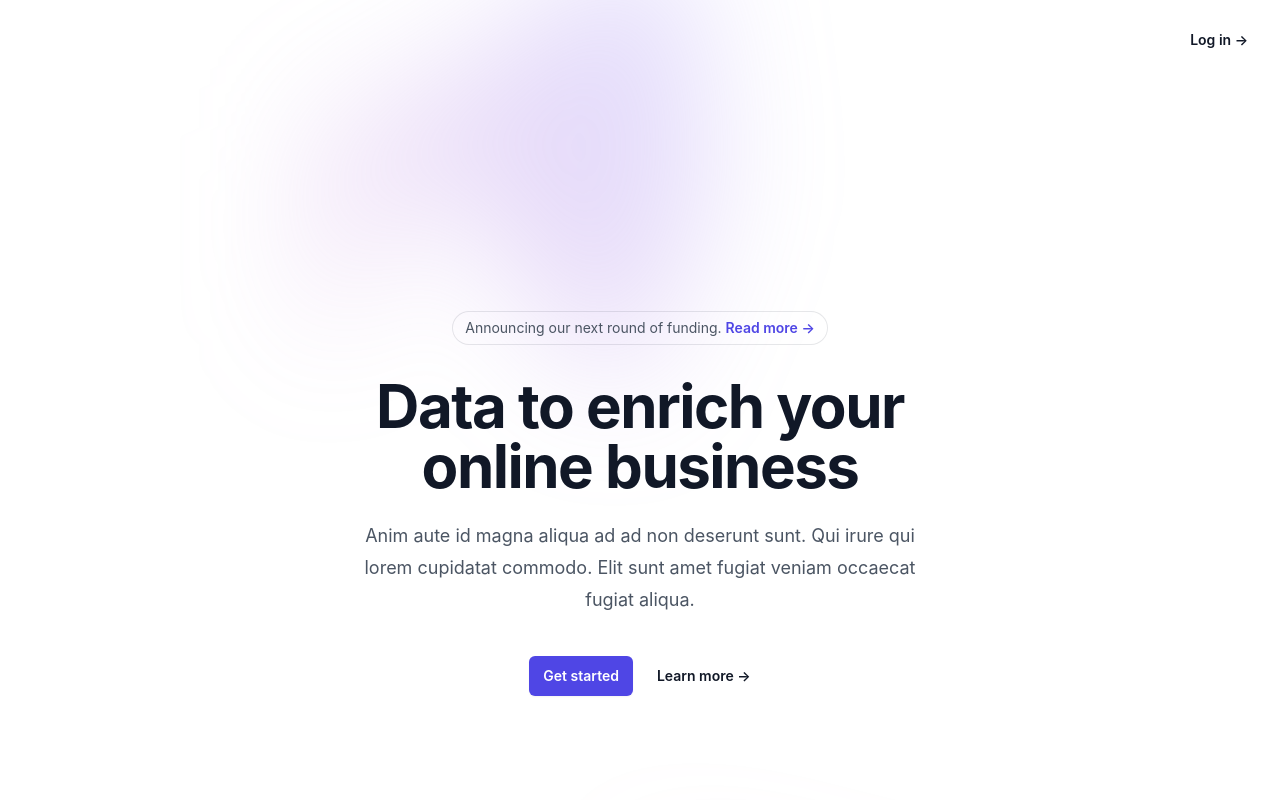
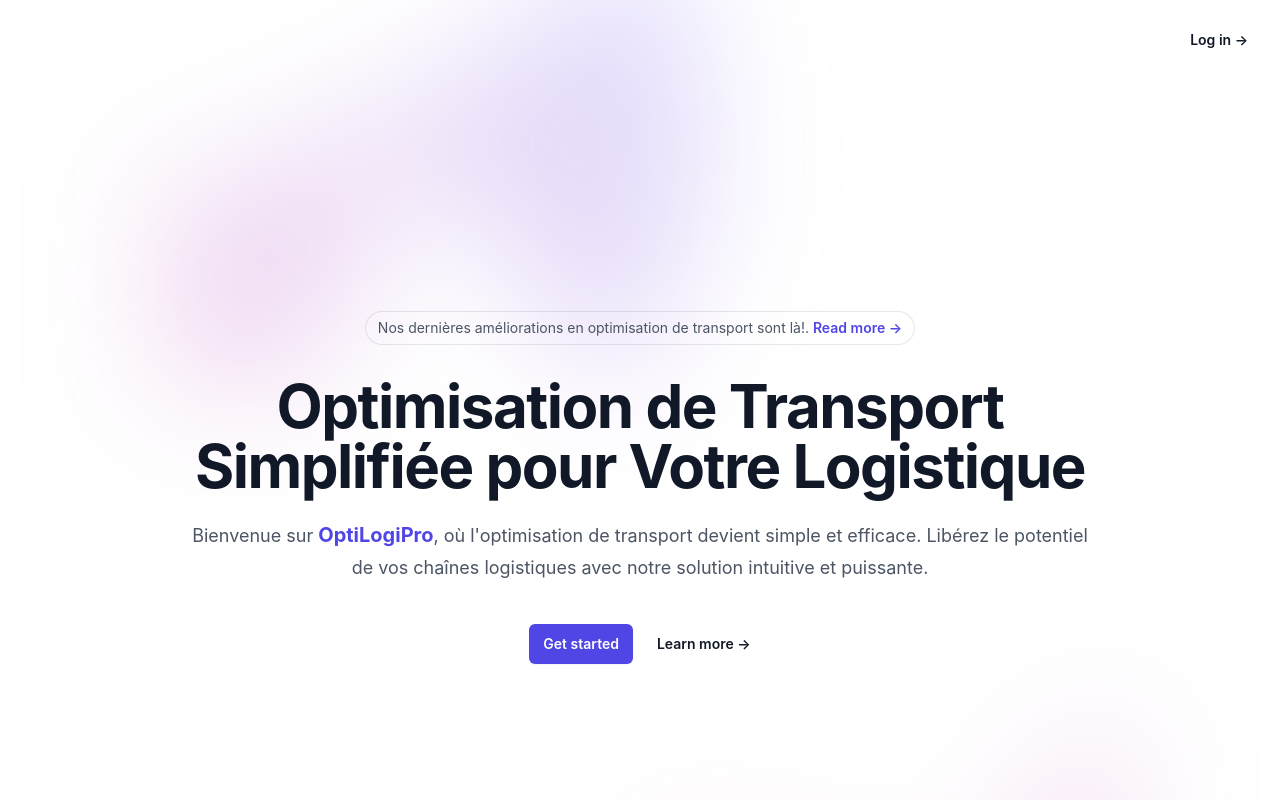
Before and after one commit to juven0/tansp_mintab, a React (Vite) app: page / in a window 1280 px wide. Shown: the top 800 px of the page. Built offline with nearby package versions, Linux system fonts and the light colour scheme.

Commit message:
moddif du hero page

```diff
--- a/package.json
+++ b/package.json
@@ -14,7 +14,8 @@
     "@heroicons/react": "^2.1.3",
     "antd": "^5.16.2",
     "react": "^18.2.0",
-    "react-dom": "^18.2.0"
+    "react-dom": "^18.2.0",
+    "reactflow": "^11.11.2"
   },
   "devDependencies": {
     "@types/react": "^18.2.66",
--- a/src/algobase.ts
+++ b/src/algobase.ts
@@ -28,7 +28,6 @@
                 }
             }
             rw[index].data[indeMin] = Infinity
-
         }
     }
     console.log(items)
--- a/src/pages/hero/hero.tsx
+++ b/src/pages/hero/hero.tsx
@@ -2,11 +2,11 @@
 import { Dialog } from '@headlessui/react'
 import { Bars3Icon, XMarkIcon } from '@heroicons/react/24/outline'
 
-// const navigation = [
-//   { name: 'Product', href: '#' },
-//   { name: 'Features', href: '#' },
-//   { name: 'Marketplace', href: '#' },
-//   { name: 'Company', href: '#' },
+const navigation = [
+  { name: 'Product', href: '#' },
+  { name: 'Features', href: '#' },
+  { name: 'Marketplace', href: '#' },
+  { name: 'Company', href: '#' },]
 
 
 export const Hero = ():JSX.Element=> {
@@ -18,7 +18,7 @@
         <nav className="flex items-center justify-between p-6 lg:px-8" aria-label="Global">
           <div className="flex lg:flex-1">
             <a href="#" className="-m-1.5 p-1.5">
-              <span className="sr-only">Your Company</span>
+              <span className="sr-only">OptiLogiPro</span>
               <img
                 className="h-8 w-auto"
                 src="#"
@@ -47,7 +47,7 @@
           <Dialog.Panel className="fixed inset-y-0 right-0 z-50 w-full overflow-y-auto bg-white px-6 py-6 sm:max-w-sm sm:ring-1 sm:ring-gray-900/10">
             <div className="flex items-center justify-between">
               <a href="#" className="-m-1.5 p-1.5">
-                <span className="sr-only">Your Company</span>
+                <span className="sr-only">OptiLogiPro</span>
                 <img
                   className="h-8 w-auto"
                   src="#"
@@ -66,7 +66,7 @@
             <div className="mt-6 flow-root">
               <div className="-my-6 divide-y divide-gray-500/10">
                 <div className="space-y-2 py-6">
-                  {/* {navigation.map((item) => (
+                  {navigation.map((item) => (
                     <a
                       key={item.name}
                       href={item.href}
@@ -74,7 +74,7 @@
                     >
                       {item.name}
                     </a>
-                  ))} */}
+                  ))}
                 </div>
                 <div className="py-6">
                   <a
@@ -103,10 +103,10 @@
             }}
           />
         </div>
-        <div className="mx-auto max-w-xl py-32 sm:py-48 lg:py-56">
+        <div className="mx-auto max-w-4xl py-32 sm:py-48 lg:py-56">
           <div className="hidden sm:mb-8 sm:flex sm:justify-center">
             <div className="relative rounded-full px-3 py-1 text-sm leading-6 text-gray-600 ring-1 ring-gray-900/10 hover:ring-gray-900/20">
-              Announcing our next round of funding.{' '}
+            Nos dernières améliorations en optimisation de transport sont là!.{' '}
               <a href="#" className="font-semibold text-indigo-600">
                 <span className="absolute inset-0" aria-hidden="true" />
                 Read more <span aria-hidden="true">&rarr;</span>
@@ -115,11 +115,10 @@
           </div>
           <div className="text-center">
             <h1 className="text-4xl font-bold tracking-tight text-gray-900 sm:text-6xl">
-              Data to enrich your online business
+            Optimisation de Transport Simplifiée pour Votre Logistique
             </h1>
             <p className="mt-6 text-lg leading-8 text-gray-600">
-              Anim aute id magna aliqua ad ad non deserunt sunt. Qui irure qui lorem cupidatat commodo. Elit sunt amet
-              fugiat veniam occaecat fugiat aliqua.
+              Bienvenue sur <span className='text-xl font-bold text-indigo-600'>OptiLogiPro</span>, où l'optimisation de transport devient simple et efficace. Libérez le potentiel de vos chaînes logistiques avec notre solution intuitive et puissante.
             </p>
             <div className="mt-10 flex items-center justify-center gap-x-6">
               <a
--- a/src/styles/outstyle.css
+++ b/src/styles/outstyle.css
@@ -723,6 +723,10 @@
   max-width: 36rem;
 }
 
+.max-w-4xl {
+  max-width: 56rem;
+}
+
 .-translate-x-1\/2 {
   --tw-translate-x: -50%;
   transform: translate(var(--tw-translate-x), var(--tw-translate-y)) rotate(var(--tw-rotate)) skewX(var(--tw-skew-x)) skewY(var(--tw-skew-y)) scaleX(var(--tw-scale-x)) scaleY(var(--tw-scale-y));
@@ -904,6 +908,11 @@
 .text-sm {
   font-size: 0.875rem;
   line-height: 1.25rem;
+}
+
+.text-xl {
+  font-size: 1.25rem;
+  line-height: 1.75rem;
 }
 
 .font-bold {
```
Also changed, not shown: 1 other file (tests, documents, lock files or other folders).
